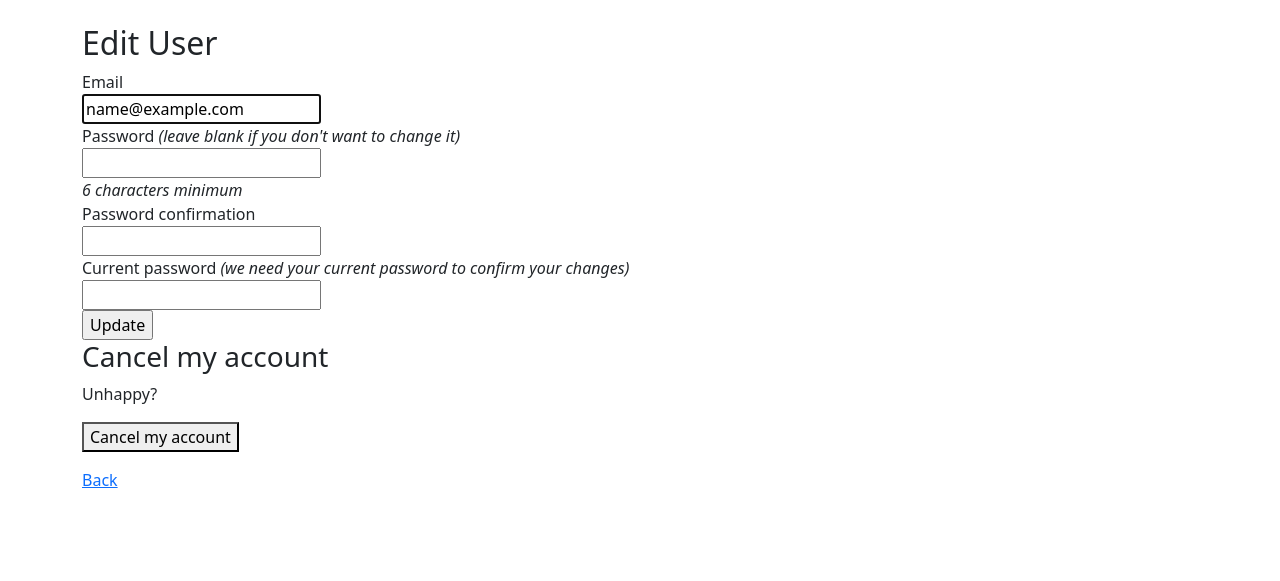
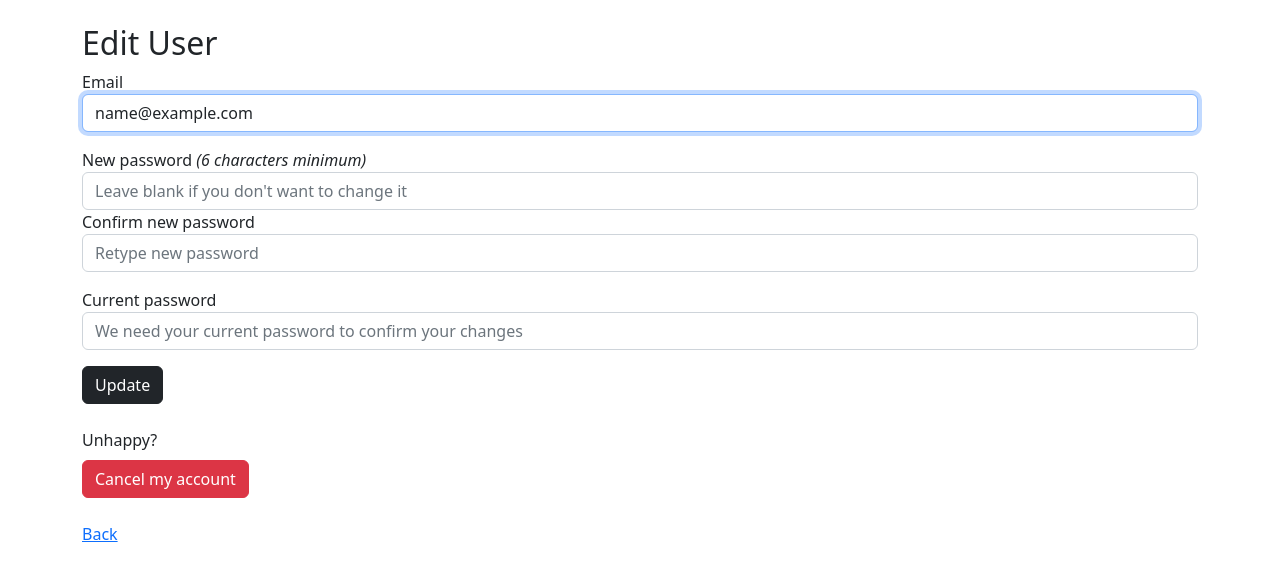
Before and after one commit to EricYoung37/Friend-List-App, a Rails app: page /users/edit in a window 1280 px wide. Shown: the part 56-637 px from the top of the page. Run offline with Rails 7, Linux system fonts and the light colour scheme; the visitor is signed in with stand-in values (Sample User, id 1); some libraries are stand-ins or nearby versions.

Commit message:
stylished sign-in and edit profile pages

```diff
--- a/app/views/devise/registrations/edit.html.erb
+++ b/app/views/devise/registrations/edit.html.erb
@@ -3,41 +3,38 @@
 <%= form_for(resource, as: resource_name, url: registration_path(resource_name), html: { method: :put }) do |f| %>
   <%= render "devise/shared/error_messages", resource: resource %>
 
-  <div class="field">
+  <div class="field form-group">
     <%= f.label :email %><br />
-    <%= f.email_field :email, autofocus: true, autocomplete: "email" %>
-  </div>
+    <%= f.email_field :email, autofocus: true, autocomplete: "email", class:"form-control", placeholder:"Email" %>
+  </div><p/>
 
   <% if devise_mapping.confirmable? && resource.pending_reconfirmation? %>
     <div>Currently waiting confirmation for: <%= resource.unconfirmed_email %></div>
   <% end %>
 
-  <div class="field">
-    <%= f.label :password %> <i>(leave blank if you don't want to change it)</i><br />
-    <%= f.password_field :password, autocomplete: "new-password" %>
-    <% if @minimum_password_length %>
-      <br />
-      <em><%= @minimum_password_length %> characters minimum</em>
-    <% end %>
+  <div class="field form-group">
+    <%= f.label :new_password %> <i>(<%= @minimum_password_length %> characters minimum)</i><br />
+    <%= f.password_field :password, autocomplete: "new-password", class:"form-control", placeholder:"Leave blank if you don't want to change it" %>
   </div>
 
-  <div class="field">
-    <%= f.label :password_confirmation %><br />
-    <%= f.password_field :password_confirmation, autocomplete: "new-password" %>
-  </div>
+  <div class="field form-group">
+    <%= f.label :confirm_new_password %><br />
+    <%= f.password_field :password_confirmation, autocomplete: "new-password", class:"form-control", placeholder:"Retype new password" %>
+  </div><p/>
 
-  <div class="field">
-    <%= f.label :current_password %> <i>(we need your current password to confirm your changes)</i><br />
-    <%= f.password_field :current_password, autocomplete: "current-password" %>
-  </div>
+  <div class="field form-group">
+    <%= f.label :current_password %><br />
+    <%= f.password_field :current_password, autocomplete: "current-password", class:"form-control", placeholder:"We need your current password to confirm your changes" %>
+  </div><p/>
 
   <div class="actions">
-    <%= f.submit "Update" %>
+    <%= f.submit "Update", class:"btn btn-dark" %>
   </div>
-<% end %>
+<% end %><br/>
 
-<h3>Cancel my account</h3>
-
-<p>Unhappy? <%= button_to "Cancel my account", registration_path(resource_name), data: { confirm: "Are you sure?" }, method: :delete %></p>
+<div>
+  <label class="form-label">Unhappy?</label>
+  <%= button_to "Cancel my account", registration_path(resource_name), data: { confirm: "Are you sure?" }, method: :delete, class:"btn btn-danger" %>
+</div><br/>
 
 <%= link_to "Back", :back %>
```
Also changed, not shown: app/views/devise/sessions/new.html.erb (+11 -10 lines), app/views/friends/_form.html.erb (+5 -10 lines).
